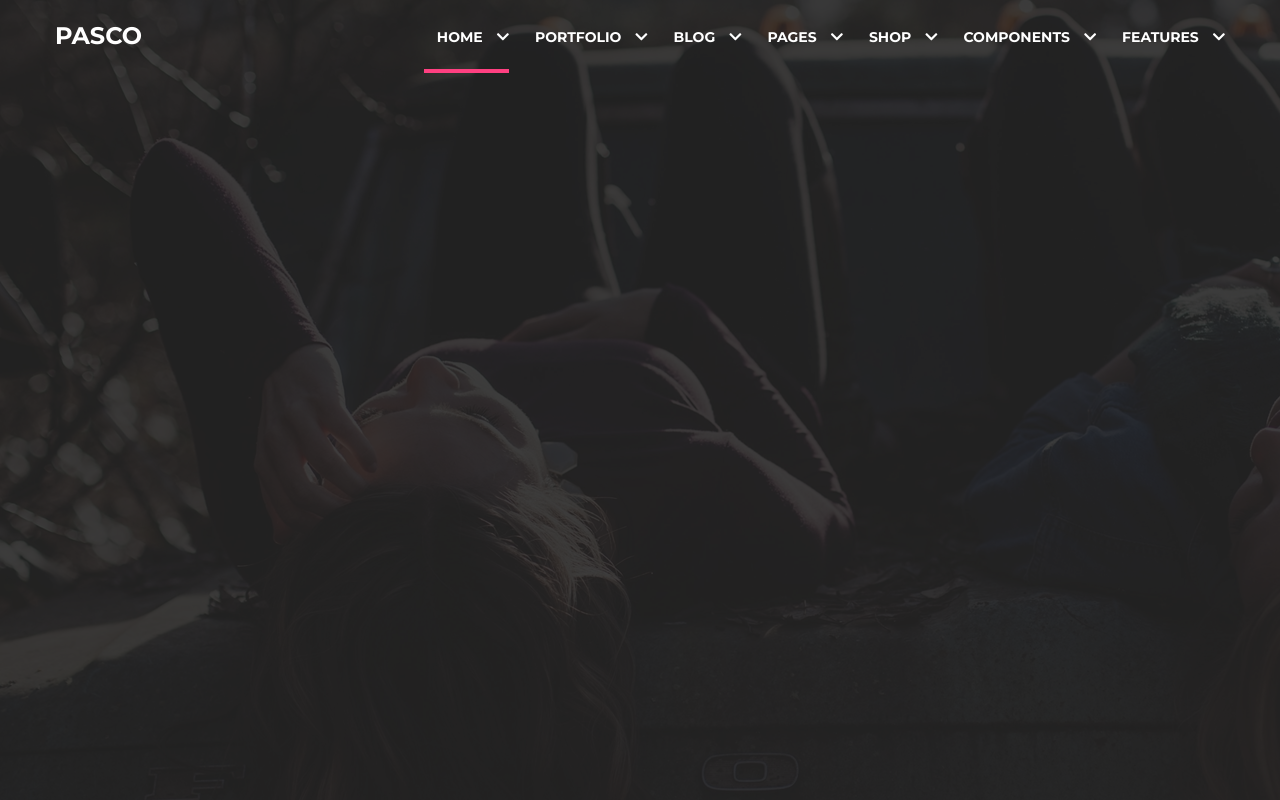
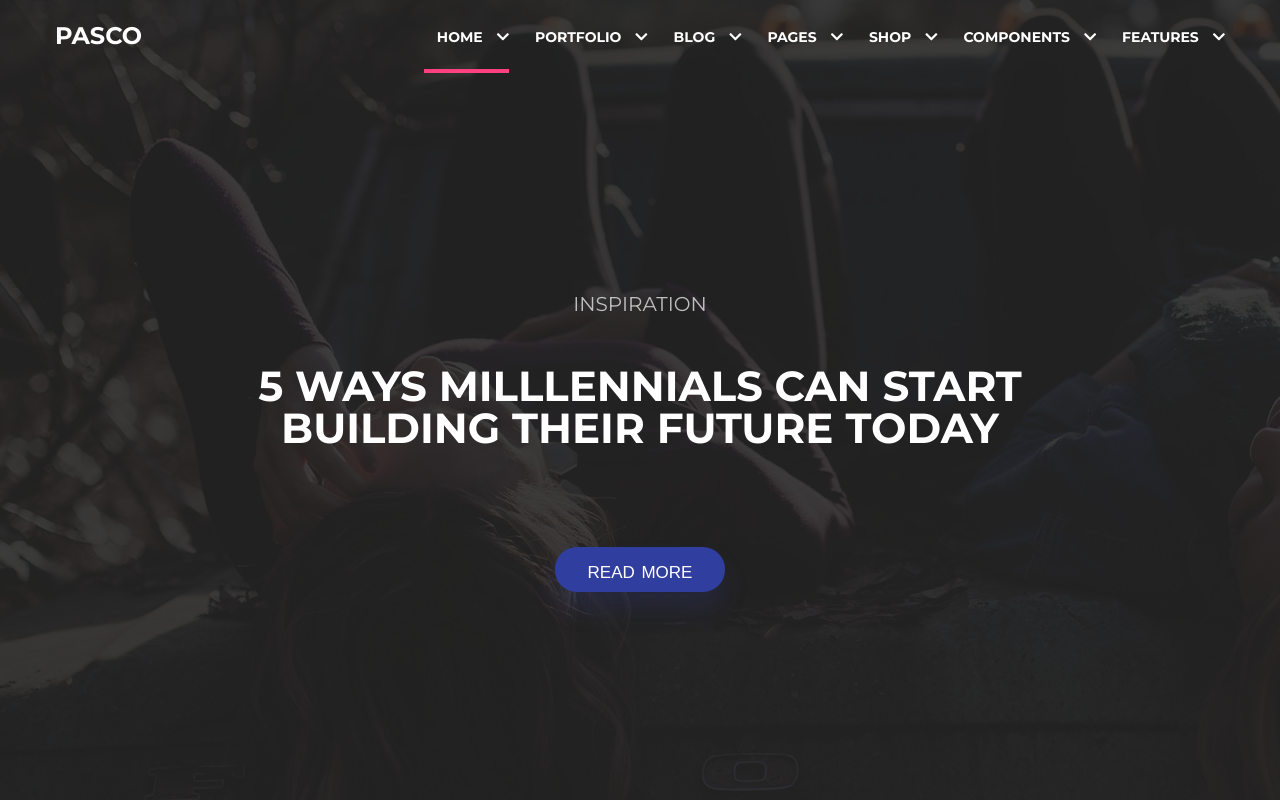
Before and after one commit to OliaKvasha/hw1, a PHP site: page / in a window 1280 px wide. Run offline with PHP 8.4, Linux system fonts and the light colour scheme; some libraries are stand-ins or nearby versions.

Commit message:
section-top

```diff
--- a/hw4/index.html
+++ b/hw4/index.html
@@ -10,11 +10,11 @@
     <link rel="stylesheet" href="style.css">
 </head>
 <body>
-<header class="header">
-    <div class="header__wrapper">
-        <div class="header__inner block">
+<section class="section-top">
+    <div class="section-top__wrapper">
+        <header class="header block">
             <a href="#" class="header__logo">PASCO</a>
-            <nav class="header__navigation">
+            <nav>
                 <ul class="main-menu uppercase">
                     <li class="main-menu__item main-menu__item_selected">
                         <a class="main-menu__link" href="#">Home</a>
@@ -46,9 +46,14 @@
                     </li>
                 </ul>
             </nav>
+        </header>
+        <div class="section-top__inner block">
+            <h2 class="subtitle">inspiration</h2>
+            <h1 class="title uppercase">5 Ways milllennials can start <br> building their future today</h1>
+            <button type="button" name="read-more" class="btn btn-read-more">read more</button>
         </div>
     </div>
-</header>
+</section>
 
 </body>
 </html>
--- a/hw4/style.css
+++ b/hw4/style.css
@@ -10,27 +10,37 @@ body {
   margin: auto;
 }
 
+.btn {
+  width: 170px;
+  height: 45px;
+  box-shadow: 0 17px 24px rgba(48, 63, 159, 0.2);
+  border: none;
+  border-radius: 22px;
+  background-color: #303f9f;
+  color: #fff;
+}
+
 .uppercase {
   text-transform: uppercase;
 }
 
 /*-------- basics styles end --------*/
 
-/*-------- header styles start --------*/
+/*-------- section-top styles start --------*/
 
-.header {
+.section-top {
   background: url(images/Layer_66.jpg);
   min-height: 800px;
   color: #fff;
 }
 
-.header__wrapper {
+.section-top__wrapper {
   min-height: inherit;
   max-width: inherit;
   background-color: rgba(33, 33, 33, 0.87);
 }
 
-.header__inner {
+.header {
   display: flex;
   justify-content: space-between;
 }
@@ -42,14 +52,6 @@ body {
   padding-top: 24px;
 }
 
-.header__navigation {
-
-}
-
-/*-------- header styles end --------*/
-
-/*-------- main-menu styles start --------*/
-
 .main-menu {
   font-size: 14px;
   font-weight: 700;
@@ -58,6 +60,10 @@ body {
 
 .main-menu__item {
   padding: 30px 0 25px 26px;
+}
+
+.main-menu__item:hover {
+  color: #ff4081;
 }
 
 .main-menu__item:first-child {
@@ -72,4 +78,28 @@ body {
   padding-right: 10px;
 }
 
-/*-------- main-menu styles end --------*/
+.section-top__inner {
+  text-align: center;
+  padding-top: 214px;
+}
+
+.subtitle {
+  opacity: 0.7;
+  font-size: 28px;
+  font-variant: small-caps;
+  font-weight: 400;
+}
+
+.title {
+  padding-top: 50px;
+  font-size: 42px;
+}
+
+.btn-read-more {
+  font-size: 24px;
+  font-weight: 400;
+  font-variant: small-caps;
+  margin-top: 98px;
+}
+
+/*-------- section-top styles end --------*/
```
